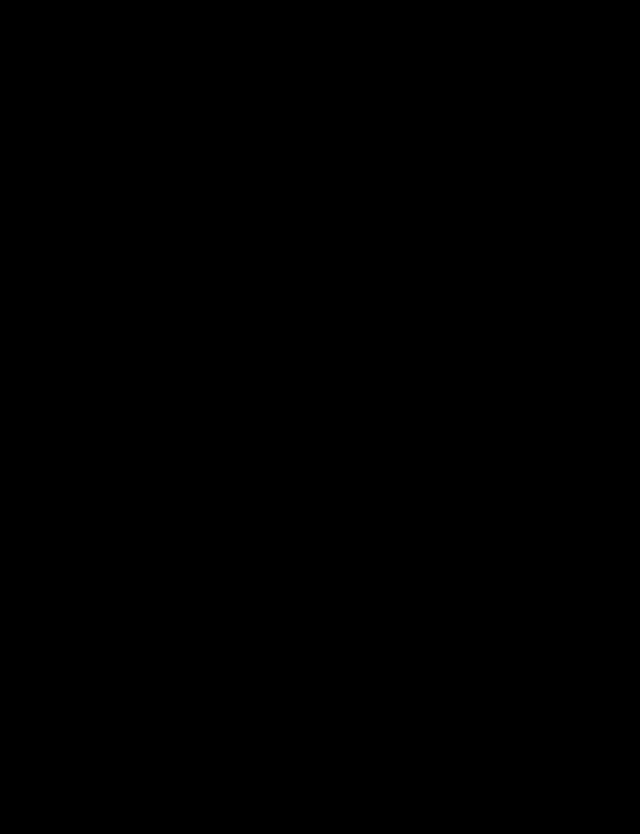
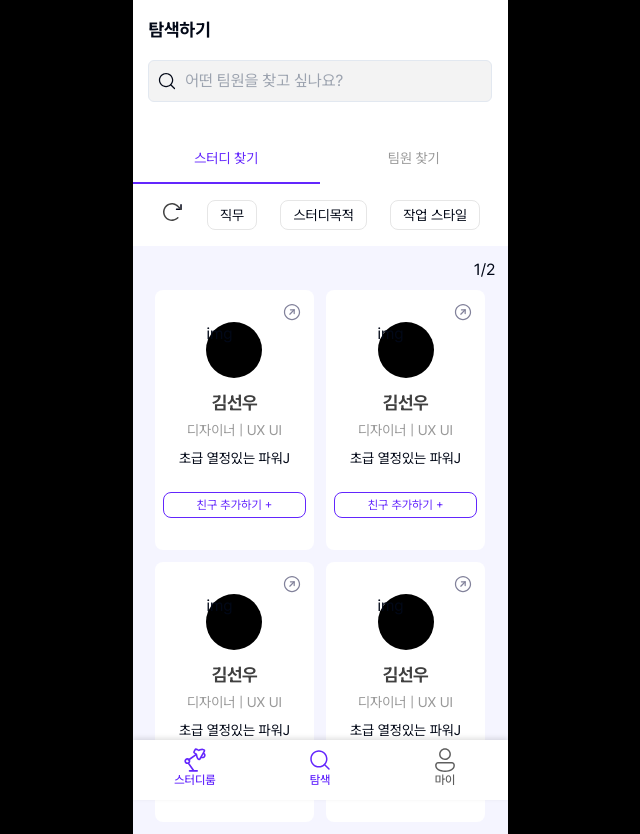
Before and after one commit to SuaJeong-winter/Swith_snProject, a Next.js app: page /search/searchMates in a window 1280 px wide. Before the commit this address had no page. Shown: the whole page, without its empty margins (320-960 px from the left). Before the commit the page ends 800 px from the top, so only its background shows below. Built offline with nearby package versions, Linux system fonts and the light colour scheme.

Commit message:
feat: 팀원 탐색 페이지 추가

```diff
--- a/app/search/page.tsx
+++ b/app/search/page.tsx
@@ -40,7 +40,7 @@ export default function searchPage() {
           <TabsTrigger value="find-mate">팀원 찾기</TabsTrigger>
         </TabsList>
       </Tabs>
-      {/* 검색 필터 */}
+      {/* 스터디 검색 필터 */}
       <section className="flex flex-wrap justify-evenly gap-2 bg-background px-3 py-4">
         <Chip>#전체</Chip>
         <Chip>#온라인</Chip>
--- /dev/null
+++ b/app/search/searchMates/page.tsx
@@ -0,0 +1,128 @@
+import SearchIcon from '~/assets/icon_search.svg'
+import RefreshBtn from '~/assets/icon_refresh.svg'
+import OpenProfile from '~/assets/icon_arrow-circle.svg'
+import { Tabs, TabsList, TabsTrigger } from '~/components/ui/tabs'
+import BottomNavBar from '~/components/common/bottom-nav-bar'
+import { Button } from '~/components/ui/button'
+import {
+  Card,
+  CardContent,
+  CardDescription,
+  CardHeader,
+  CardTitle,
+} from '~/components/ui/card'
+import { Chip } from '~/components/ui/chip'
+import Image from 'next/image'
+
+export default function searchMatesPage() {
+  return (
+    <>
+      <section className="bg-background pb-8">
+        <h1 className="p-4 text-lg font-bold">탐색하기</h1>
+        <form
+          action=""
+          className="relative flex w-full items-center justify-center"
+        >
+          <input
+            type="text"
+            placeholder="어떤 팀원을 찾고 싶나요?"
+            className="w-11/12 rounded-md border border-border bg-[#F3F3F3] px-3 py-2 pl-9"
+          />
+          <SearchIcon className="absolute left-6 top-1/4 h-5 w-5" />
+        </form>
+      </section>
+      <Tabs defaultValue="find-study">
+        <TabsList className="grid w-full grid-cols-2">
+          <TabsTrigger value="find-study">스터디 찾기</TabsTrigger>
+          <TabsTrigger value="find-mate">팀원 찾기</TabsTrigger>
+        </TabsList>
+      </Tabs>
+      {/* 팀원 검색 필터 */}
+      <section className="flex flex-wrap justify-evenly gap-2 bg-background px-3 py-4">
+        <RefreshBtn />
+        <Chip className="py-1 text-sm">직무</Chip>
+        <Chip className="py-1 text-sm">스터디목적</Chip>
+        <Chip className="py-1 text-sm">작업 스타일</Chip>
+      </section>
+      <section className="bg-[#F5F5FF] p-3">
+        {/* 페이지 넘버 */}
+        <p className="mb-2 text-right">1/2</p>
+        <div className="flex flex-wrap justify-center gap-3">
+          <Card className="relative border-none px-0 py-4 shadow-none">
+            <OpenProfile className="absolute right-3 top-3" />
+            <CardHeader className="items-center px-2">
+              {/* 임시 프로필 이미지 dummy */}
+              <div className="mb-2 h-14 w-14 rounded-full bg-black">
+                <p>img</p>
+              </div>
+              {/* <Image src="" alt="profile image" /> */}
+              <CardTitle className="font-bold">김선우</CardTitle>
+              <CardDescription className="text-meetie-gray-40">
+                디자이너 | UX UI
+              </CardDescription>
+              <CardContent>초급 열정있는 파워J</CardContent>
+              <Button variant="outline" size="sm" className="w-full">
+                친구 추가하기 +
+              </Button>
+            </CardHeader>
+          </Card>
+          <Card className="relative border-none px-0 py-4 shadow-none">
+            <OpenProfile className="absolute right-3 top-3" />
+            <CardHeader className="items-center px-2">
+              {/* 임시 프로필 이미지 dummy */}
+              <div className="mb-2 h-14 w-14 rounded-full bg-black">
+                <p>img</p>
+              </div>
+              {/* <Image src="" alt="profile image" /> */}
+              <CardTitle className="font-bold">김선우</CardTitle>
+              <CardDescription className="text-meetie-gray-40">
+                디자이너 | UX UI
+              </CardDescription>
+              <CardContent>초급 열정있는 파워J</CardContent>
+              <Button variant="outline" size="sm" className="w-full">
+                친구 추가하기 +
+              </Button>
+            </CardHeader>
+          </Card>
+          <Card className="relative border-none px-0 py-4 shadow-none">
+            <OpenProfile className="absolute right-3 top-3" />
+            <CardHeader className="items-center px-2">
+              {/* 임시 프로필 이미지 dummy */}
+              <div className="mb-2 h-14 w-14 rounded-full bg-black">
+                <p>img</p>
+              </div>
+              {/* <Image src="" alt="profile image" /> */}
+              <CardTitle className="font-bold">김선우</CardTitle>
+              <CardDescription className="text-meetie-gray-40">
+                디자이너 | UX UI
+              </CardDescription>
+              <CardContent>초급 열정있는 파워J</CardContent>
+              <Button variant="outline" size="sm" className="w-full">
+                친구 추가하기 +
+              </Button>
+            </CardHeader>
+          </Card>
+          <Card className="relative border-none px-0 py-4 shadow-none">
+            <OpenProfile className="absolute right-3 top-3" />
+            <CardHeader className="items-center px-2">
+              {/* 임시 프로필 이미지 dummy */}
+              <div className="mb-2 h-14 w-14 rounded-full bg-black">
+                <p>img</p>
+              </div>
+              {/* <Image src="" alt="profile image" /> */}
+              <CardTitle className="font-bold">김선우</CardTitle>
+              <CardDescription className="text-meetie-gray-40">
+                디자이너 | UX UI
+              </CardDescription>
+              <CardContent>초급 열정있는 파워J</CardContent>
+              <Button variant="outline" size="sm" className="w-full">
+                친구 추가하기 +
+              </Button>
+            </CardHeader>
+          </Card>
+        </div>
+      </section>
+      <BottomNavBar />
+    </>
+  )
+}
```
Also changed, not shown: src/assets/icon_refresh.svg.
